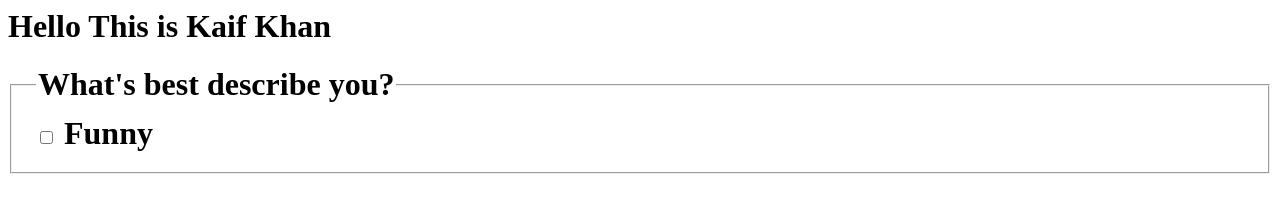
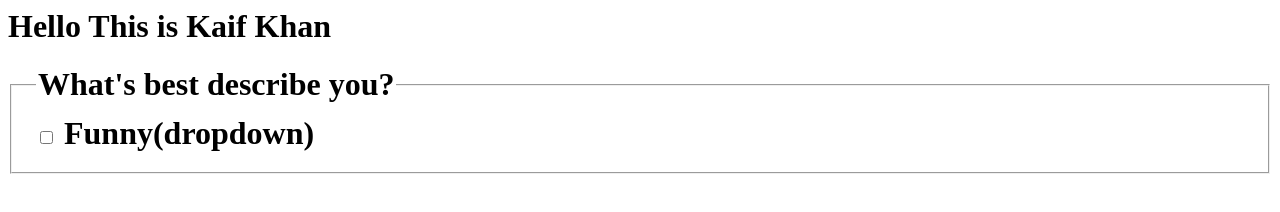
Before and after one commit to kaif618/LocalRepo, a plain HTML site: page index.html in a window 1280 px wide. Drawn offline with Linux system fonts and the light colour scheme.

```diff
--- a/index.html
+++ b/index.html
@@ -9,7 +9,7 @@
     <fieldset>
         <legend>What's best describe you?</legend>
         <input type="checkbox" id="funny" name="personality" value="funny">
-        <label for="funny">Funny</label>
+        <label for="funny">Funny(dropdown)</label>
     </fieldset>
 </body>
 </html>
```
